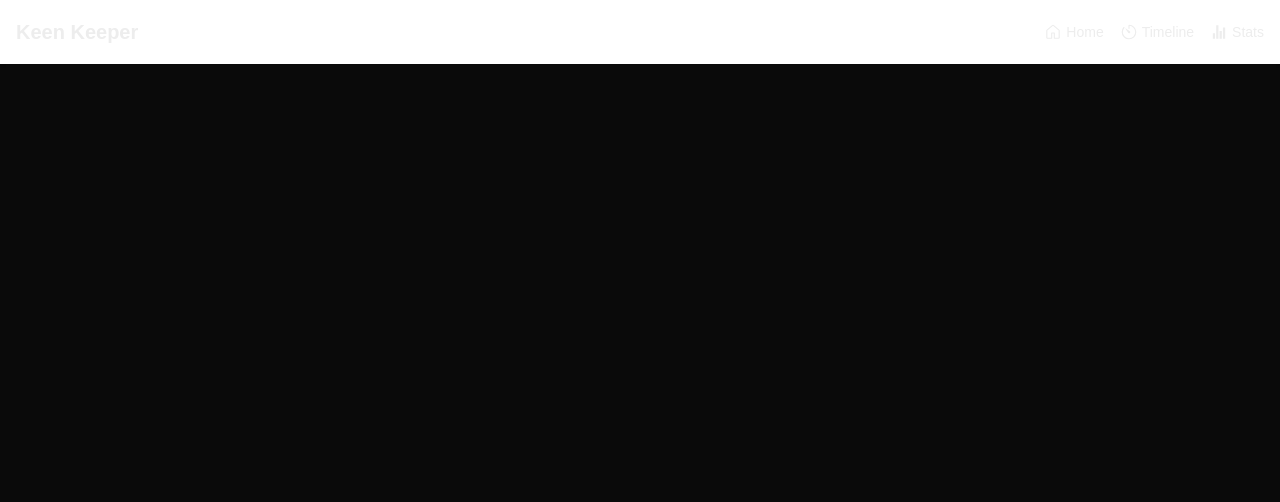
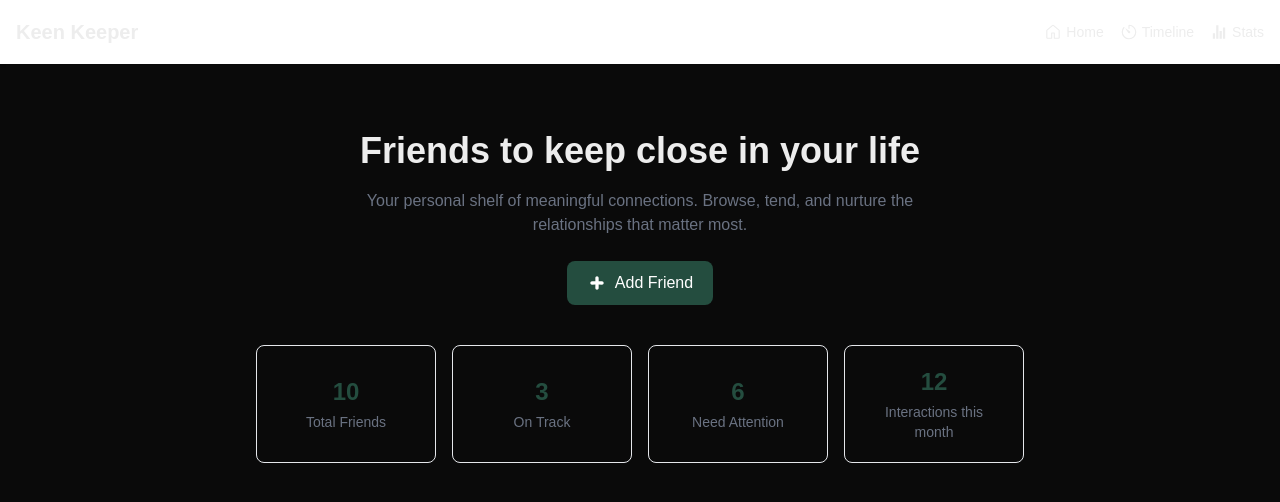
Before and after one commit to sakibaCode/Keen-Keeper, a Next.js app: page / in a window 1280 px wide. Shown: the top 502 px of the page. Built offline with nearby package versions, Linux system fonts and the light colour scheme.

Commit message:
banner added

```diff
--- a/src/app/layout.js
+++ b/src/app/layout.js
@@ -1,6 +1,7 @@
 import { Geist, Geist_Mono } from "next/font/google";
 import "./globals.css";
 import Navbar from "@/components/Navbar";
+import Banner from "@/components/Banner";
 
 const geistSans = Geist({
   variable: "--font-geist-sans",
@@ -26,6 +27,7 @@ export default function RootLayout({ children }) {
     >
       <body className="min-h-full flex flex-col">
         <Navbar/>
+        <Banner/>
         {children}</body>
     </html>
   );
--- /dev/null
+++ b/src/components/Banner.jsx
@@ -0,0 +1,47 @@
+import { TiPlus } from "react-icons/ti";
+
+const stats = [
+  { value: 10, label: "Total Friends" },
+  { value: 3, label: "On Track" },
+  { value: 6, label: "Need Attention" },
+  { value: 12, label: "Interactions this month" },
+];
+
+const Banner = () => {
+  return (
+    <div className="max-w-7xl mx-auto px-4 py-16 flex flex-col items-center text-center">
+
+      <h3 className="text-2xl md:text-3xl lg:text-4xl font-semibold leading-tight max-w-2xl">
+        Friends to keep close in your life
+      </h3>
+
+      <p className="mt-4 text-gray-500 max-w-xl text-sm md:text-base">
+        Your personal shelf of meaningful connections. Browse, tend, and nurture the relationships that matter most.
+      </p>
+
+      <button className="mt-6 flex items-center gap-2 bg-[#244D3F] hover:bg-[#1b3a30] text-white px-5 py-2.5 rounded-lg transition">
+        <TiPlus size={20} />
+        Add Friend
+      </button>
+
+      <div className="grid grid-cols-2 sm:grid-cols-2 md:grid-cols-4 gap-4 mt-10 w-full max-w-3xl">
+        {stats.map((item, index) => (
+          <div
+            key={index}
+            className="border border-gray-200 rounded-lg p-5 flex flex-col items-center justify-center"
+          >
+            <h2 className="text-xl md:text-2xl text-[#244D3F] font-semibold">
+              {item.value}
+            </h2>
+            <p className="text-sm text-gray-500 mt-1 text-center">
+              {item.label}
+            </p>
+          </div>
+        ))}
+      </div>
+
+    </div>
+  );
+};
+
+export default Banner;
```
